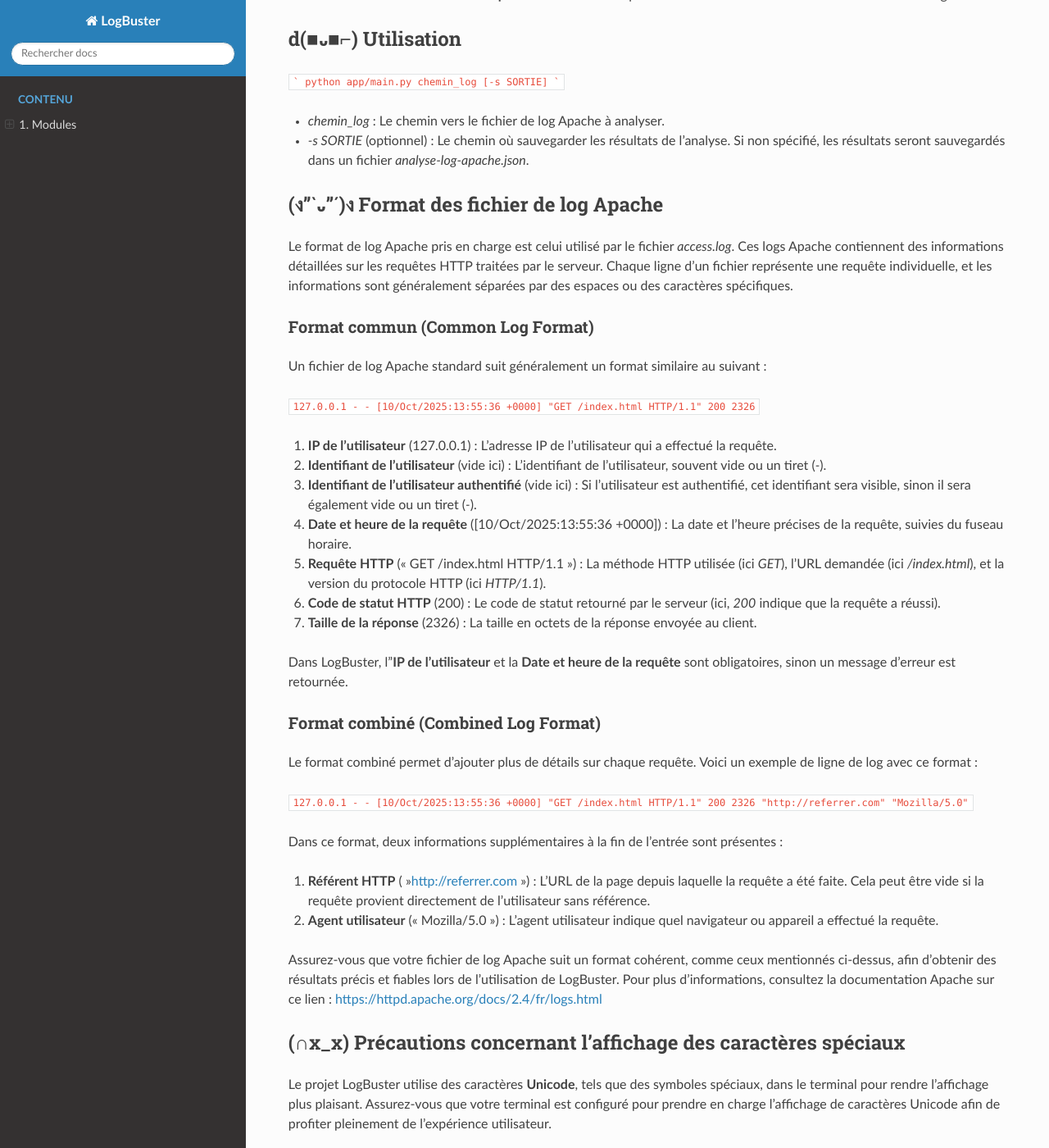
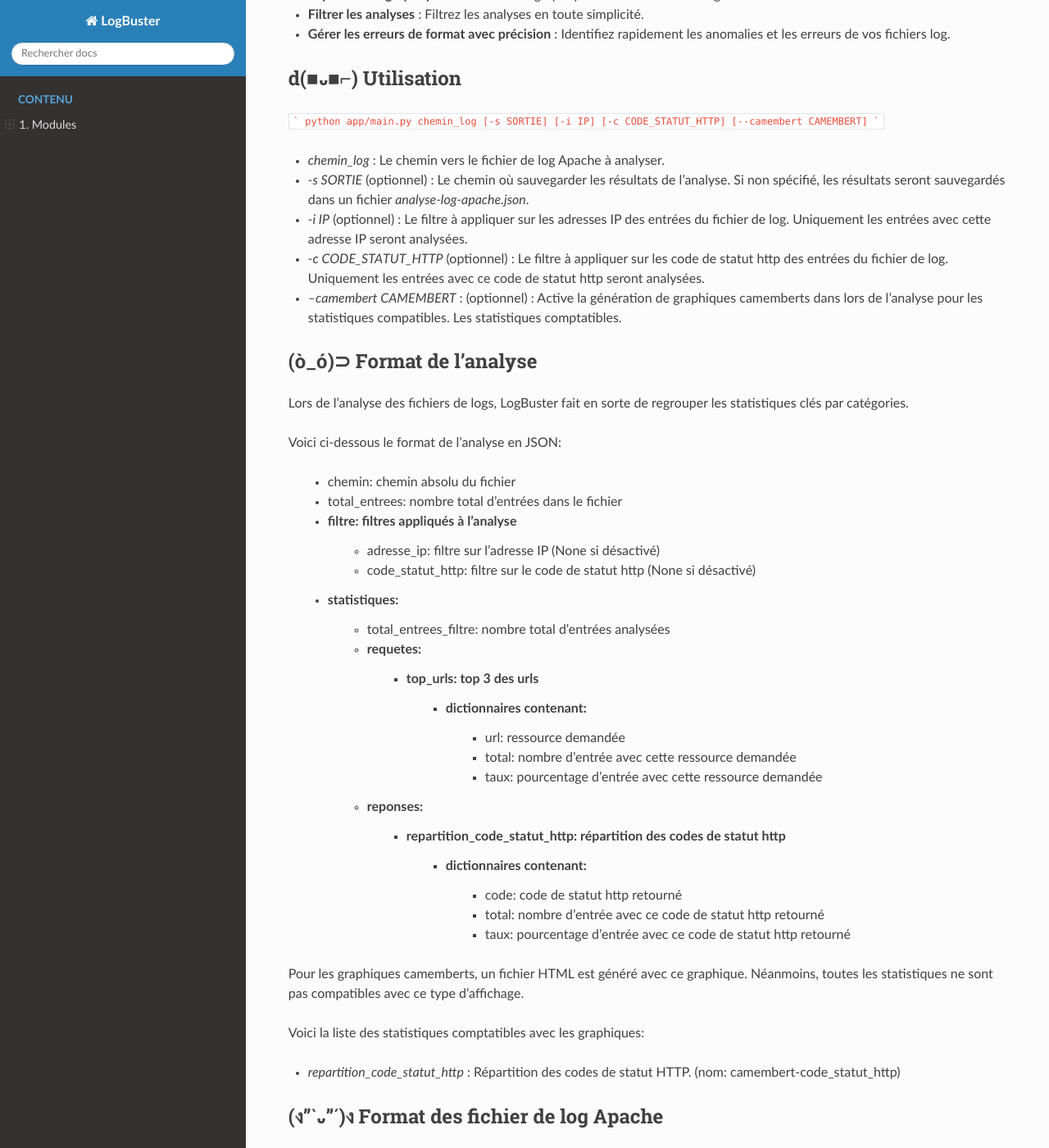
Before and after one commit to AnthonyGuillauma/code_source, a Sphinx documentation site: the page built from docs/source/index.rst, in a window 1280 px wide and 1400 px high, scrolled down 556 px. Shown: the whole window at 82% size. Built offline with Sphinx 7.4.7 and the Read the Docs theme 3.1.0, drawn with Linux system fonts in a browser that asks for light colours; some of the changed text lies outside the part shown.

Commit message:
Docs: Mise à jour de la documentation (#51)
- Mise à jour de l'index de la documentation pour les nouvelles
  fonctionnalités de la version 0.2.0

````diff
--- a/docs/source/index.rst
+++ b/docs/source/index.rst
@@ -23,17 +23,56 @@
 
 - **Extraire des statistiques clés** : Obtenez des données précieuses sur vos fichiers de logs.
 - **Exporter les données en JSON** : Accédez à un format structuré pour vos analyses.
+- **Exporter des graphiques** : Générez des graphiques de vos fichiers de logs.
+- **Filtrer les analyses** : Filtrez les analyses en toute simplicité.
 - **Gérer les erreurs de format avec précision** : Identifiez rapidement les anomalies et les erreurs de vos fichiers log.
 
 **d(■᎑■⌐) Utilisation**
 ---------------------------
 
 ```
-python app/main.py chemin_log [-s SORTIE]
+python app/main.py chemin_log [-s SORTIE] [-i IP] [-c CODE_STATUT_HTTP] [--camembert CAMEMBERT]
 ```
 
 - `chemin_log` : Le chemin vers le fichier de log Apache à analyser.
 - `-s SORTIE` (optionnel) : Le chemin où sauvegarder les résultats de l'analyse. Si non spécifié, les résultats seront sauvegardés dans un fichier `analyse-log-apache.json`.
+- `-i IP` (optionnel) : Le filtre à appliquer sur les adresses IP des entrées du fichier de log. Uniquement les entrées avec cette adresse IP seront analysées.
+- `-c CODE_STATUT_HTTP` (optionnel) : Le filtre à appliquer sur les code de statut http des entrées du fichier de log. Uniquement les entrées avec ce code de statut http seront analysées.
+- `--camembert CAMEMBERT` : (optionnel) : Active la génération de graphiques camemberts dans lors de l'analyse pour les statistiques compatibles. Les statistiques comptatibles.
+
+**(ò_ó)⊃ Format de l'analyse**
+--------------------------------
+
+Lors de l'analyse des fichiers de logs, LogBuster fait en sorte de regrouper les statistiques clés par catégories.
+
+Voici ci-dessous le format de l'analyse en JSON:
+
+            - chemin: chemin absolu du fichier
+            - total_entrees: nombre total d'entrées dans le fichier
+            - filtre: filtres appliqués à l'analyse
+               - adresse_ip: filtre sur l'adresse IP (None si désactivé)
+               - code_statut_http: filtre sur le code de statut http (None si désactivé)
+            - statistiques:
+               - total_entrees_filtre: nombre total d'entrées analysées
+               - requetes:
+                  - top_urls: top 3 des urls
+                     - dictionnaires contenant:
+                        - url: ressource demandée
+                        - total: nombre d'entrée avec cette ressource demandée
+                        - taux: pourcentage d'entrée avec cette ressource demandée
+               - reponses:
+                  - repartition_code_statut_http: répartition des codes de statut http
+                     - dictionnaires contenant:
+                        - code: code de statut http retourné
+                        - total: nombre d'entrée avec ce code de statut http retourné
+                        - taux: pourcentage d'entrée avec ce code de statut http retourné
+
+Pour les graphiques camemberts, un fichier HTML est généré avec ce graphique.
+Néanmoins, toutes les statistiques ne sont pas compatibles avec ce type d'affichage.
+
+Voici la liste des statistiques comptatibles avec les graphiques:
+
+- `repartition_code_statut_http` : Répartition des codes de statut HTTP. (nom: camembert-code_statut_http)
 
 **(ง'̀᎑'́)ง Format des fichier de log Apache**
 ------------------------------------------------
````
